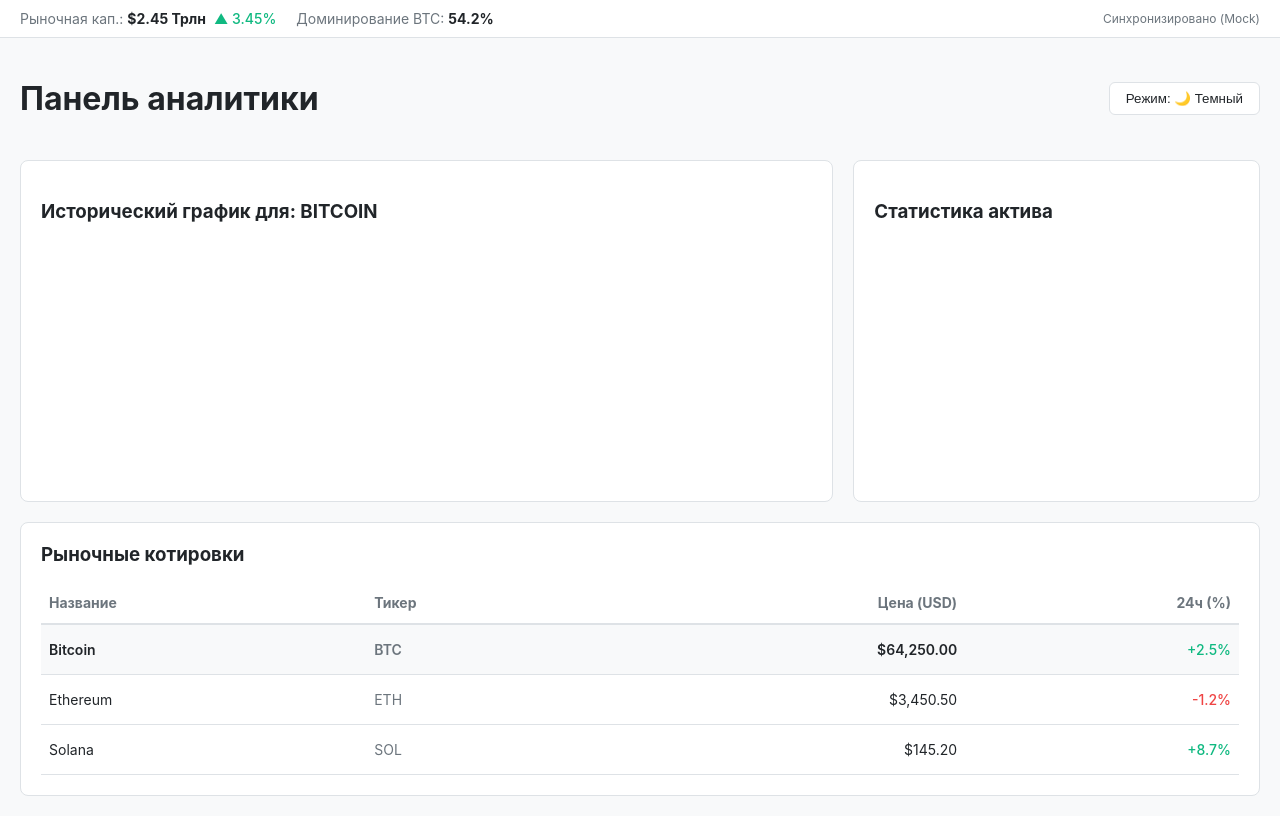
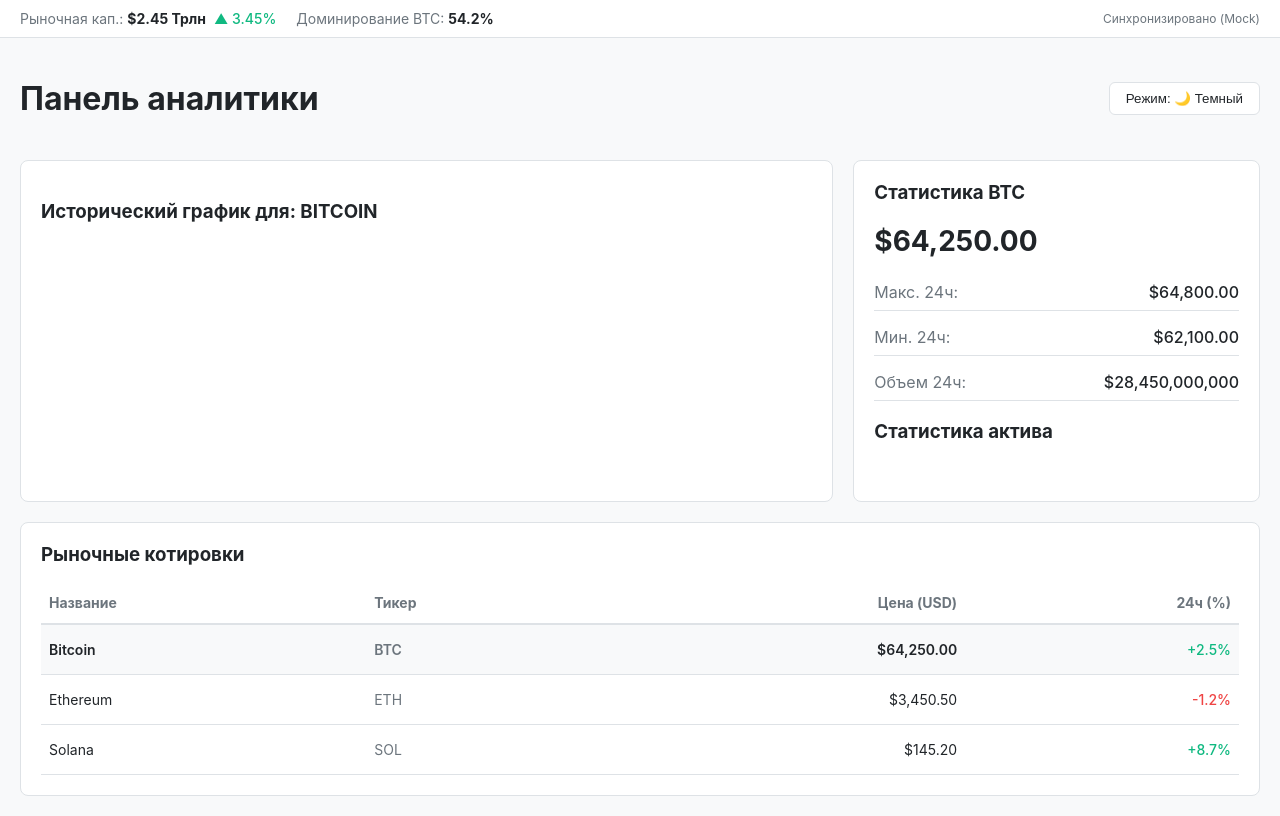
Before and after one commit to Heimtar/crypto-dashboard, a React (Vite) app: page / in a window 1280 px wide. Built offline with nearby package versions, Linux system fonts and the light colour scheme.

Commit message:
feat: implement CoinStats component for active asset statistics

```diff
--- a/src/App.jsx
+++ b/src/App.jsx
@@ -1,6 +1,6 @@
 import React, { useState, useEffect } from "react";
 import MarketTicker from "./components/MarketTicker";
-// Импортируем нашу новую таблицу
+import CoinStats from "./components/CoinStats";
 import MarketTable from "./components/MarketTable";
 import mockData from "./data/mockData.json";
 
@@ -16,7 +16,7 @@
   const toggleTheme = () => {
     setTheme((prev) => (prev === "light" ? "dark" : "light"));
   };
-
+  const activeCoin = mockData.coins.find((c) => c.id === selectedCoinId);
   return (
     <div>
       <MarketTicker globalData={mockData.global} />
@@ -79,6 +79,7 @@
               minHeight: "300px",
             }}
           >
+            <CoinStats coin={activeCoin} />
             <h3>Статистика актива</h3>
           </div>
         </div>
--- /dev/null
+++ b/src/components/CoinStats.jsx
@@ -0,0 +1,75 @@
+import React from "react";
+
+function CoinStats({ coin }) {
+  if (!coin) return null;
+
+  // Форматирование крупных чисел, чтобы код ниже был чище
+  const formatUSD = (num) =>
+    num.toLocaleString("en-US", {
+      minimumFractionDigits: 2,
+      maximumFractionDigits: 2,
+    });
+  const formatVolume = (num) =>
+    num.toLocaleString("en-US", { maximumFractionDigits: 0 });
+
+  return (
+    <div>
+      <h3 style={{ marginTop: 0, marginBottom: "20px" }}>
+        Статистика {coin.symbol}
+      </h3>
+
+      {/* Текущая цена крупным шрифтом */}
+      <div
+        style={{ fontSize: "28px", fontWeight: "700", marginBottom: "24px" }}
+      >
+        ${formatUSD(coin.price)}
+      </div>
+
+      {/* Список метрик */}
+      <div style={{ display: "flex", flexDirection: "column", gap: "16px" }}>
+        {/* Максимум за сутки */}
+        <div
+          style={{
+            display: "flex",
+            justifyContent: "space-between",
+            borderBottom: "1px solid var(--border-color)",
+            paddingBottom: "8px",
+          }}
+        >
+          <span style={{ color: "var(--text-muted)" }}>Макс. 24ч:</span>
+          <span style={{ fontWeight: "500" }}>${formatUSD(coin.high24h)}</span>
+        </div>
+
+        {/* Минимум за сутки */}
+        <div
+          style={{
+            display: "flex",
+            justifyContent: "space-between",
+            borderBottom: "1px solid var(--border-color)",
+            paddingBottom: "8px",
+          }}
+        >
+          <span style={{ color: "var(--text-muted)" }}>Мин. 24ч:</span>
+          <span style={{ fontWeight: "500" }}>${formatUSD(coin.low24h)}</span>
+        </div>
+
+        {/* Объем торгов */}
+        <div
+          style={{
+            display: "flex",
+            justifyContent: "space-between",
+            borderBottom: "1px solid var(--border-color)",
+            paddingBottom: "8px",
+          }}
+        >
+          <span style={{ color: "var(--text-muted)" }}>Объем 24ч:</span>
+          <span style={{ fontWeight: "500" }}>
+            ${formatVolume(coin.volume24h)}
+          </span>
+        </div>
+      </div>
+    </div>
+  );
+}
+
+export default CoinStats;
```
